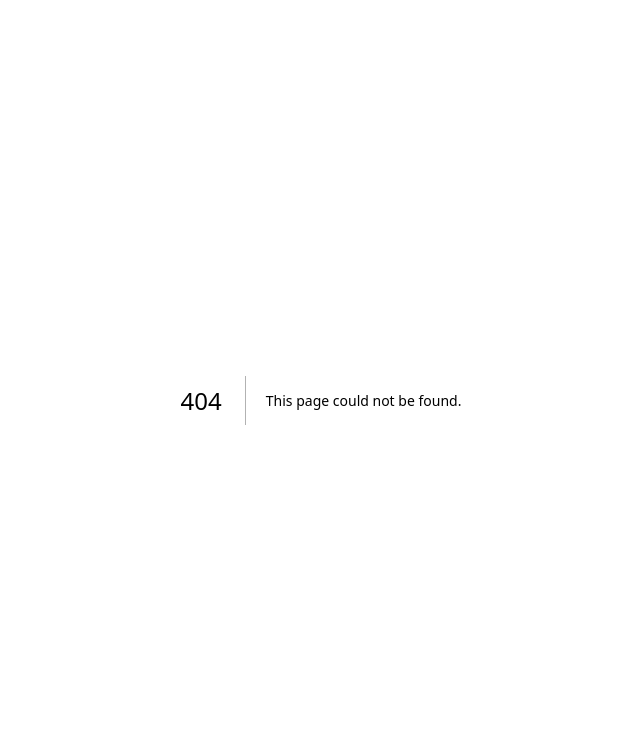
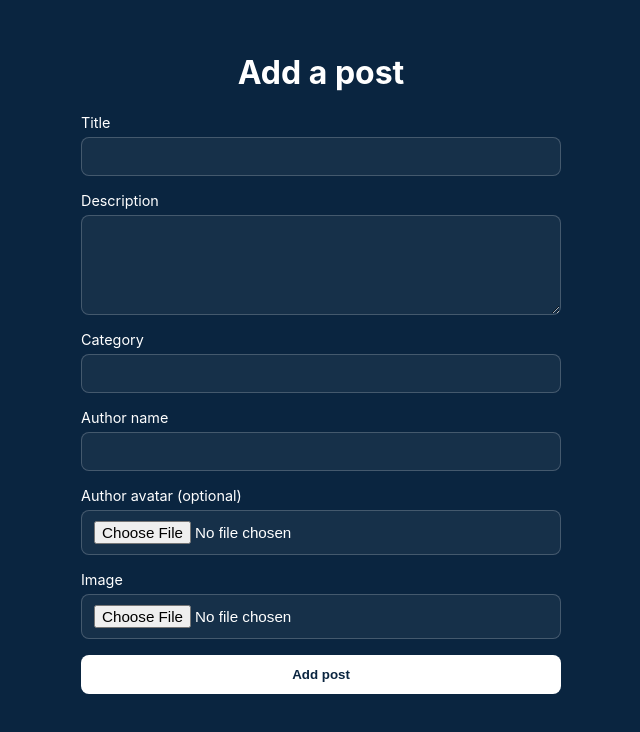
Before and after one commit to kazakhpunk/keplercheuvreux-newsfeed, a Next.js app: page /add in a window 1280 px wide. Before the commit this address had no page. Shown: the top 732 px of the page, without its empty margins (319-959 px from the left). Built offline with nearby package versions, Linux system fonts and the light colour scheme.

Commit message:
feat: add post-submission form page

```diff
--- a/app/add/actions.ts
+++ b/app/add/actions.ts
@@ -3,23 +3,9 @@
 import { put } from '@vercel/blob';
 import { createPost } from '@/lib/posts';
 import { validatePostFields, validateImageFile } from '@/lib/validation';
+import { initialAddPostState, type AddPostState } from './state';
 
-export type AddPostState = {
-  success: boolean;
-  errors: Record<string, string>;
-  values: {
-    title: string;
-    description: string;
-    category: string;
-    authorName: string;
-  };
-};
-
-export const initialAddPostState: AddPostState = {
-  success: false,
-  errors: {},
-  values: { title: '', description: '', category: '', authorName: '' },
-};
+export type { AddPostState };
 
 export async function addPost(
   _prevState: AddPostState,
--- /dev/null
+++ b/app/add/page.tsx
@@ -0,0 +1,81 @@
+'use client';
+
+import { useActionState, useEffect, useRef } from 'react';
+import { useFormStatus } from 'react-dom';
+import { useRouter } from 'next/navigation';
+import { addPost } from './actions';
+import { initialAddPostState } from './state';
+
+function SubmitButton() {
+  const { pending } = useFormStatus();
+  return (
+    <button type="submit" className="add-form-submit" disabled={pending}>
+      {pending ? 'Posting…' : 'Add post'}
+    </button>
+  );
+}
+
+export default function AddPostPage() {
+  const [state, formAction] = useActionState(addPost, initialAddPostState);
+  const router = useRouter();
+  const formRef = useRef<HTMLFormElement>(null);
+
+  useEffect(() => {
+    if (state.success) {
+      formRef.current?.reset();
+      router.push('/');
+    }
+  }, [state.success, router]);
+
+  return (
+    <main className="add-page">
+      <h1>Add a post</h1>
+      <form ref={formRef} action={formAction} className="add-form">
+        {state.errors.form && <p className="add-form-error">{state.errors.form}</p>}
+
+        <label className="add-form-field">
+          Title
+          <input name="title" type="text" defaultValue={state.values.title} />
+          {state.errors.title && <span className="add-form-error">{state.errors.title}</span>}
+        </label>
+
+        <label className="add-form-field">
+          Description
+          <textarea name="description" defaultValue={state.values.description} />
+          {state.errors.description && (
+            <span className="add-form-error">{state.errors.description}</span>
+          )}
+        </label>
+
+        <label className="add-form-field">
+          Category
+          <input name="category" type="text" defaultValue={state.values.category} />
+          {state.errors.category && (
+            <span className="add-form-error">{state.errors.category}</span>
+          )}
+        </label>
+
+        <label className="add-form-field">
+          Author name
+          <input name="authorName" type="text" defaultValue={state.values.authorName} />
+          {state.errors.authorName && (
+            <span className="add-form-error">{state.errors.authorName}</span>
+          )}
+        </label>
+
+        <label className="add-form-field">
+          Author avatar (optional)
+          <input name="authorAvatar" type="file" accept="image/*" />
+        </label>
+
+        <label className="add-form-field">
+          Image
+          <input name="image" type="file" accept="image/*" />
+          {state.errors.image && <span className="add-form-error">{state.errors.image}</span>}
+        </label>
+
+        <SubmitButton />
+      </form>
+    </main>
+  );
+}
--- /dev/null
+++ b/app/add/state.ts
@@ -0,0 +1,16 @@
+export type AddPostState = {
+  success: boolean;
+  errors: Record<string, string>;
+  values: {
+    title: string;
+    description: string;
+    category: string;
+    authorName: string;
+  };
+};
+
+export const initialAddPostState: AddPostState = {
+  success: false,
+  errors: {},
+  values: { title: '', description: '', category: '', authorName: '' },
+};
--- a/app/globals.css
+++ b/app/globals.css
@@ -142,3 +142,63 @@ body {
 .feed-dot-active {
   background: #ffffff;
 }
+
+.add-page {
+  min-height: 100vh;
+  background: #0a2540;
+  color: #ffffff;
+  padding: 32px 24px;
+  display: flex;
+  flex-direction: column;
+  align-items: center;
+}
+
+.add-form {
+  width: 100%;
+  max-width: 480px;
+  display: flex;
+  flex-direction: column;
+  gap: 16px;
+}
+
+.add-form-field {
+  display: flex;
+  flex-direction: column;
+  gap: 6px;
+  font-size: 0.9rem;
+}
+
+.add-form-field input,
+.add-form-field textarea {
+  padding: 10px 12px;
+  border-radius: 8px;
+  border: 1px solid rgba(255, 255, 255, 0.2);
+  background: rgba(255, 255, 255, 0.05);
+  color: #ffffff;
+  font-size: 0.95rem;
+}
+
+.add-form-field textarea {
+  min-height: 100px;
+  resize: vertical;
+}
+
+.add-form-error {
+  color: #ff9b9b;
+  font-size: 0.8rem;
+}
+
+.add-form-submit {
+  padding: 12px 16px;
+  border-radius: 8px;
+  border: none;
+  background: #ffffff;
+  color: #0a2540;
+  font-weight: 600;
+  cursor: pointer;
+}
+
+.add-form-submit:disabled {
+  opacity: 0.6;
+  cursor: not-allowed;
+}
```
Also changed, not shown: 1 other file (tests, documents, lock files or other folders).
